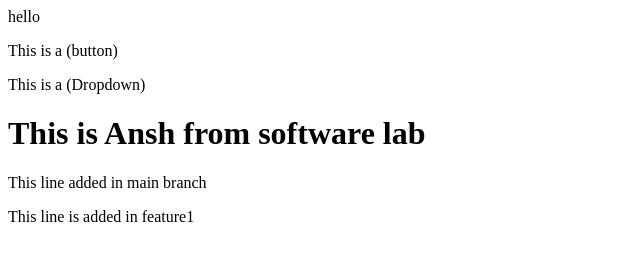
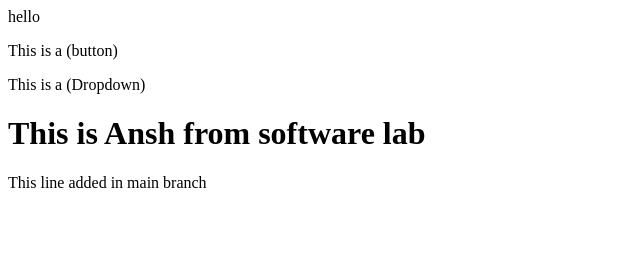
Before and after one commit to AnshDalal/Localrepo, a plain HTML site: page index.html in a window 1280 px wide. Shown: the whole page, without its empty margins (0-640 px from the left). Drawn offline with Linux system fonts and the light colour scheme.

Commit message:
Deleted line

```diff
--- a/index.html
+++ b/index.html
@@ -3,4 +3,3 @@
 <p>This is a (Dropdown)</p>
 <h1>This is Ansh from software lab</h1>
 <p>This line added in main branch</p>
-<p>This line is added in feature1</p>
```
